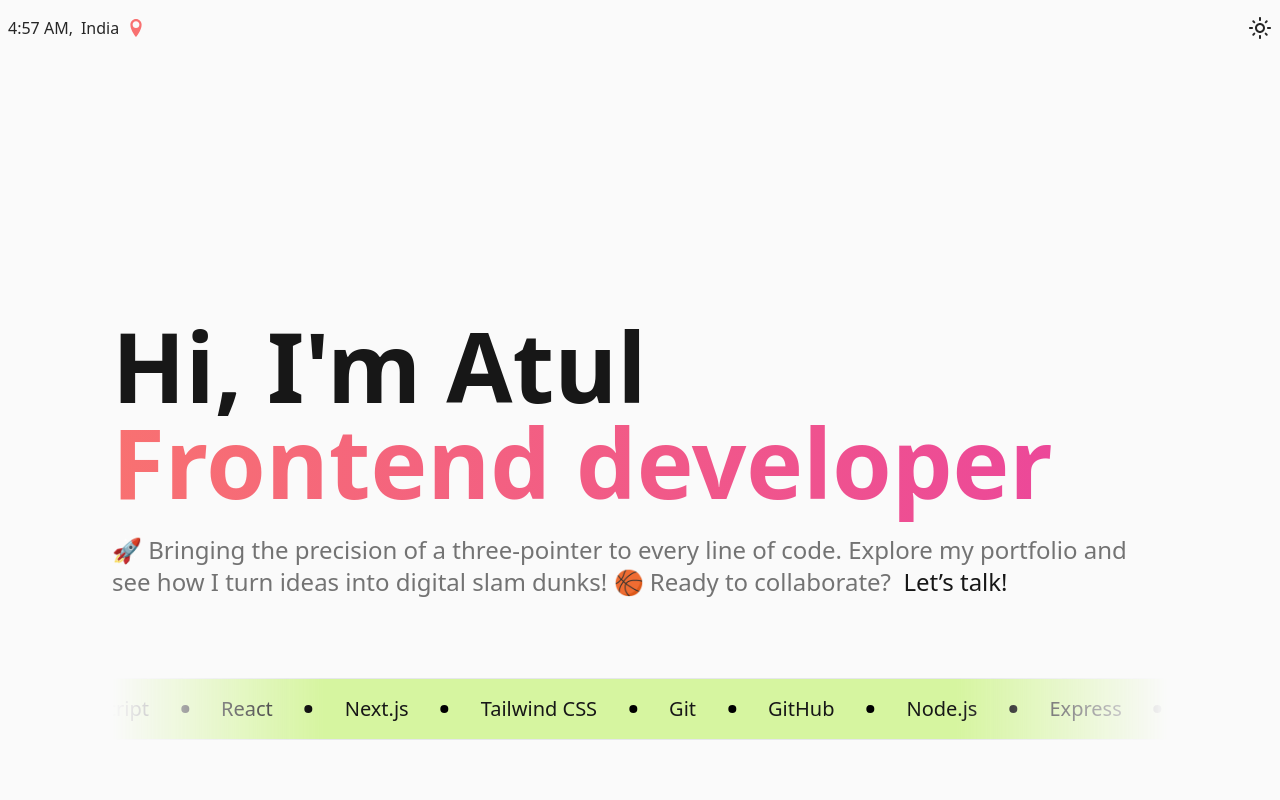
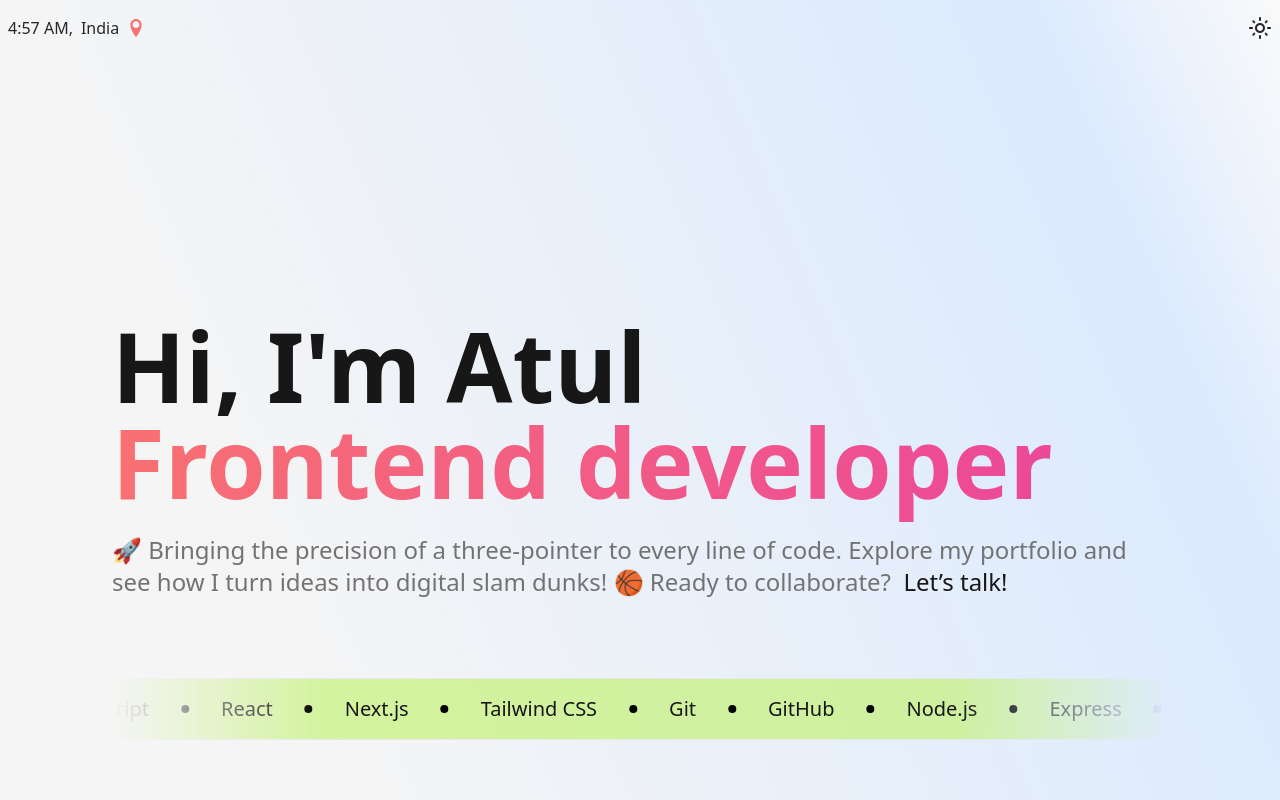
Before and after one commit to atulsmania/portfolio, a React (Vite) app: page / in a window 1280 px wide. Shown: the top 800 px of the page. Built offline with nearby package versions, Linux system fonts and the light colour scheme.

Commit message:
fix: bg gradient color

```diff
--- a/src/index.css
+++ b/src/index.css
@@ -5,11 +5,11 @@
 @tailwind utilities;
 
 .bg-light-mode {
-  @apply transition-colors duration-500 bg-neutral-50 text-neutral-800;
+  @apply text-neutral-800 from-neutral-100 via-blue-100 from-50% via-90% to-neutral-50 bg-gradient-to-tr;
 }
 
 .bg-dark-mode {
-  @apply dark:bg-black dark:text-neutral-50;
+  @apply dark:bg-gradient-to-tr dark:from-black dark:via-neutral-900 dark:from-40% dark:via-80% dark:to-black dark:text-neutral-50;
 }
 
 .circular-text {
```
